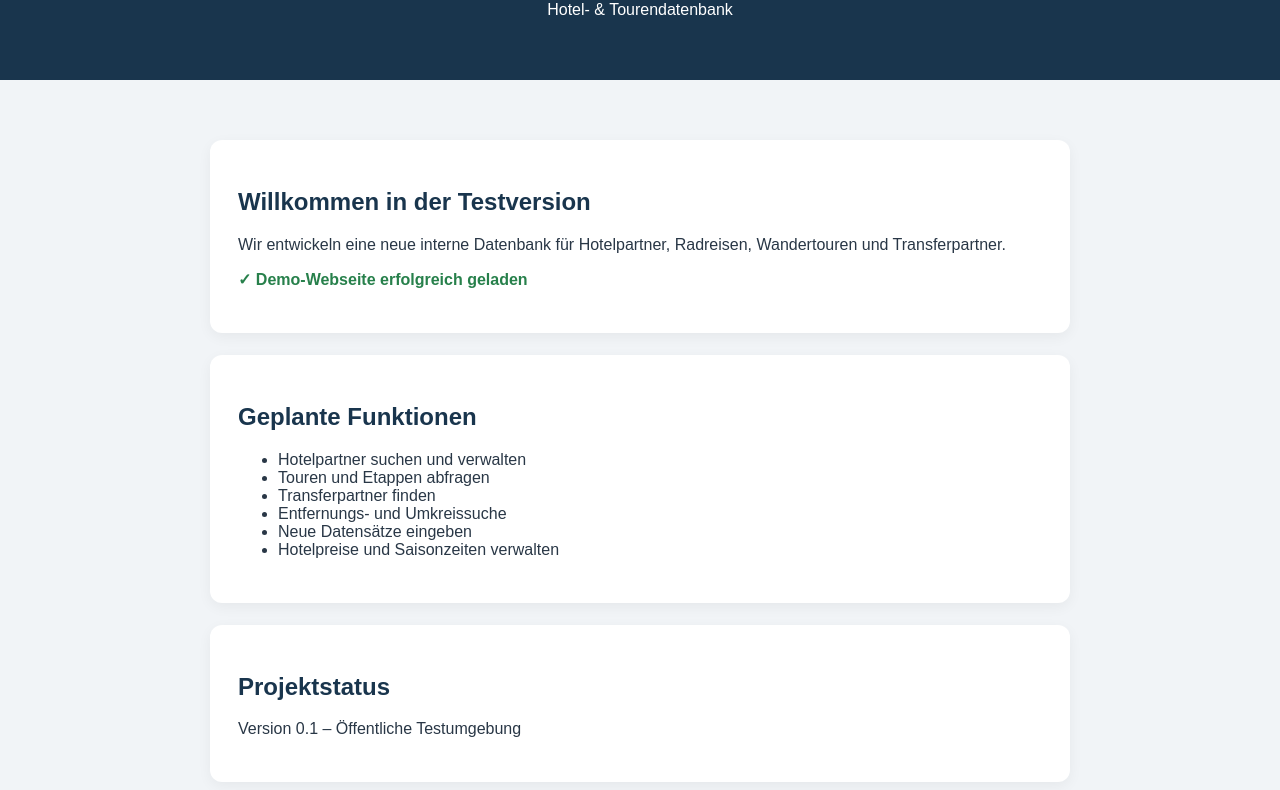
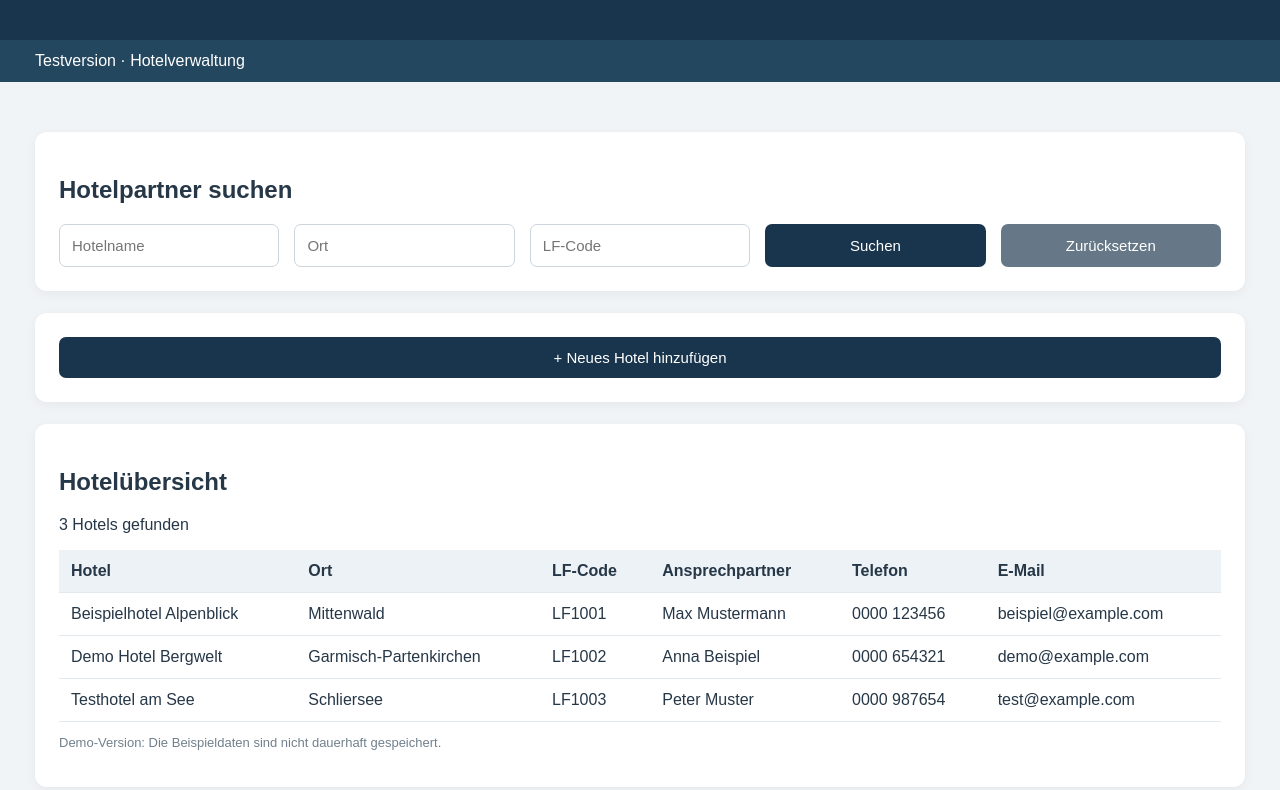
Before and after one commit to messebraun-afk/feuer-eis-hotel-demo, a plain HTML site: page index.html in a window 1280 px wide. Shown: the part 97-887 px from the top of the page. Drawn offline with Linux system fonts and the light colour scheme.

Commit message:
Update index.html

```diff
--- a/index.html
+++ b/index.html
@@ -5,6 +5,7 @@
 <meta charset="UTF-8">
 <meta name="viewport" content="width=device-width, initial-scale=1">
 <title>FEUER&EIS – Hotel-Datenbank</title>
+
 <style>
 * { box-sizing: border-box; }
 
@@ -12,87 +13,298 @@
     margin: 0;
     font-family: Arial, sans-serif;
     background: #f1f4f7;
-            color: #293746;
+    color: #263747;
 }
 
 header {
     background: #19354d;
     color: white;
-            padding: 45px 20px;
-            text-align: center;
+    padding: 25px 35px;
 }
 
-        header h1 {
-            margin: 0;
-            letter-spacing: 3px;
+header h1 { margin: 0; }
+
+nav {
+    background: #244760;
+    padding: 12px 35px;
+    color: white;
 }
 
 main {
-            max-width: 900px;
-            margin: 40px auto;
+    max-width: 1250px;
+    margin: 30px auto;
     padding: 20px;
 }
 
 .card {
     background: white;
-            padding: 28px;
+    padding: 24px;
+    border-radius: 12px;
     margin-bottom: 22px;
-            border-radius: 12px;
-            box-shadow: 0 4px 14px rgba(0,0,0,.05);
+    box-shadow: 0 3px 12px rgba(0,0,0,.05);
 }
 
-        h2 { color: #19354d; }
-
-        .status {
-            color: #27804b;
-            font-weight: bold;
+.filters {
+    display: grid;
+    grid-template-columns: repeat(auto-fit, minmax(190px, 1fr));
+    gap: 15px;
 }
 
-        footer {
-            text-align: center;
-            padding: 30px;
-            color: #74818d;
+input, button {
+    width: 100%;
+    padding: 12px;
+    border-radius: 7px;
+    font-size: 15px;
+}
+
+input {
+    border: 1px solid #ccd5dd;
+}
+
+button {
+    border: none;
+    background: #19354d;
+    color: white;
+    cursor: pointer;
+}
+
+button:hover { background: #315a78; }
+
+.secondary {
+    background: #667887;
+}
+
+table {
+    width: 100%;
+    border-collapse: collapse;
+}
+
+th, td {
+    padding: 12px;
+    border-bottom: 1px solid #e3e8ec;
+    text-align: left;
+}
+
+th {
+    background: #edf2f6;
+}
+
+.table-wrap {
+    overflow-x: auto;
+}
+
+#newHotelForm {
+    display: none;
+}
+
+.form-grid {
+    display: grid;
+    grid-template-columns: repeat(auto-fit, minmax(200px, 1fr));
+    gap: 12px;
+}
+
+.notice {
+    font-size: 13px;
+    color: #71808c;
+}
+
+@media (max-width: 600px) {
+    header, nav { padding: 20px; }
+    main { padding: 12px; }
+    .card { padding: 16px; }
 }
 </style>
 </head>
+
 <body>
 
 <header>
     <h1>FEUER&EIS</h1>
-    <p>Hotel- &amp; Tourendatenbank</p>
+    <p>Hotel- & Tourendatenbank</p>
 </header>
 
+<nav>
+    Testversion · Hotelverwaltung
+</nav>
+
 <main>
+
 <div class="card">
-        <h2>Willkommen in der Testversion</h2>
-        <p>
-            Wir entwickeln eine neue interne Datenbank für
-            Hotelpartner, Radreisen, Wandertouren und Transferpartner.
-        </p>
-        <p class="status">✓ Demo-Webseite erfolgreich geladen</p>
+    <h2>Hotelpartner suchen</h2>
+
+    <div class="filters">
+        <input id="searchName" placeholder="Hotelname">
+        <input id="searchTown" placeholder="Ort">
+        <input id="searchCode" placeholder="LF-Code">
+
+        <button onclick="searchHotels()">Suchen</button>
+        <button class="secondary" onclick="resetSearch()">Zurücksetzen</button>
+    </div>
 </div>
 
 <div class="card">
-        <h2>Geplante Funktionen</h2>
-        <ul>
-            <li>Hotelpartner suchen und verwalten</li>
-            <li>Touren und Etappen abfragen</li>
-            <li>Transferpartner finden</li>
-            <li>Entfernungs- und Umkreissuche</li>
-            <li>Neue Datensätze eingeben</li>
-            <li>Hotelpreise und Saisonzeiten verwalten</li>
-        </ul>
+    <button onclick="toggleForm()">+ Neues Hotel hinzufügen</button>
+
+    <div id="newHotelForm">
+        <h2>Neuen Datensatz eingeben</h2>
+
+        <div class="form-grid">
+            <input id="newName" placeholder="Hotelname">
+            <input id="newTown" placeholder="Ort">
+            <input id="newCode" placeholder="LF-Code">
+            <input id="newContact" placeholder="Ansprechpartner">
+            <input id="newPhone" placeholder="Telefon">
+            <input id="newEmail" placeholder="E-Mail">
+        </div>
+
+        <br>
+        <button onclick="addHotel()">Datensatz speichern</button>
+        <button class="secondary" onclick="toggleForm()">Abbrechen</button>
+    </div>
 </div>
 
 <div class="card">
-        <h2>Projektstatus</h2>
-        <p>Version 0.1 – Öffentliche Testumgebung</p>
+    <h2>Hotelübersicht</h2>
+    <p id="resultCount"></p>
+
+    <div class="table-wrap">
+        <table>
+            <thead>
+                <tr>
+                    <th>Hotel</th>
+                    <th>Ort</th>
+                    <th>LF-Code</th>
+                    <th>Ansprechpartner</th>
+                    <th>Telefon</th>
+                    <th>E-Mail</th>
+                </tr>
+            </thead>
+            <tbody id="hotelTable"></tbody>
+        </table>
     </div>
+
+    <p class="notice">
+        Demo-Version: Die Beispieldaten sind nicht dauerhaft gespeichert.
+    </p>
+</div>
+
 </main>
 
-<footer>
-    FEUER&EIS · Datenbankprojekt
-</footer>
+<script>
+let hotels = [
+    {
+        name: "Beispielhotel Alpenblick",
+        town: "Mittenwald",
+        code: "LF1001",
+        contact: "Max Mustermann",
+        phone: "0000 123456",
+        email: "beispiel@example.com"
+    },
+    {
+        name: "Demo Hotel Bergwelt",
+        town: "Garmisch-Partenkirchen",
+        code: "LF1002",
+        contact: "Anna Beispiel",
+        phone: "0000 654321",
+        email: "demo@example.com"
+    },
+    {
+        name: "Testhotel am See",
+        town: "Schliersee",
+        code: "LF1003",
+        contact: "Peter Muster",
+        phone: "0000 987654",
+        email: "test@example.com"
+    }
+];
+
+function renderHotels(list) {
+    const table = document.getElementById("hotelTable");
+    table.innerHTML = "";
+
+    list.forEach(hotel => {
+        const row = document.createElement("tr");
+
+        [
+            hotel.name,
+            hotel.town,
+            hotel.code,
+            hotel.contact,
+            hotel.phone,
+            hotel.email
+        ].forEach(value => {
+            const cell = document.createElement("td");
+            cell.textContent = value || "";
+            row.appendChild(cell);
+        });
+
+        table.appendChild(row);
+    });
+
+    document.getElementById("resultCount").textContent =
+        list.length + " Hotels gefunden";
+}
+
+function searchHotels() {
+    const name = document.getElementById("searchName").value.toLowerCase();
+    const town = document.getElementById("searchTown").value.toLowerCase();
+    const code = document.getElementById("searchCode").value.toLowerCase();
+
+    const results = hotels.filter(hotel =>
+        hotel.name.toLowerCase().includes(name) &&
+        hotel.town.toLowerCase().includes(town) &&
+        hotel.code.toLowerCase().includes(code)
+    );
+
+    renderHotels(results);
+}
+
+function resetSearch() {
+    document.getElementById("searchName").value = "";
+    document.getElementById("searchTown").value = "";
+    document.getElementById("searchCode").value = "";
+    renderHotels(hotels);
+}
+
+function toggleForm() {
+    const form = document.getElementById("newHotelForm");
+    form.style.display = form.style.display === "block" ? "none" : "block";
+}
+
+function addHotel() {
+    const name = document.getElementById("newName").value.trim();
+    const town = document.getElementById("newTown").value.trim();
+    const code = document.getElementById("newCode").value.trim();
+
+    if (!name || !town || !code) {
+        alert("Bitte Hotelname, Ort und LF-Code eingeben.");
+        return;
+    }
+
+    hotels.push({
+        name: name,
+        town: town,
+        code: code,
+        contact: document.getElementById("newContact").value,
+        phone: document.getElementById("newPhone").value,
+        email: document.getElementById("newEmail").value
+    });
+
+    document.getElementById("newName").value = "";
+    document.getElementById("newTown").value = "";
+    document.getElementById("newCode").value = "";
+    document.getElementById("newContact").value = "";
+    document.getElementById("newPhone").value = "";
+    document.getElementById("newEmail").value = "";
+
+    document.getElementById("newHotelForm").style.display = "none";
+
+    renderHotels(hotels);
+    alert("Hotel wurde in der Demo hinzugefügt.");
+}
+
+renderHotels(hotels);
+</script>
 
 </body>
 </html>
```
Lines whose indentation alone changed are shown as unchanged.
